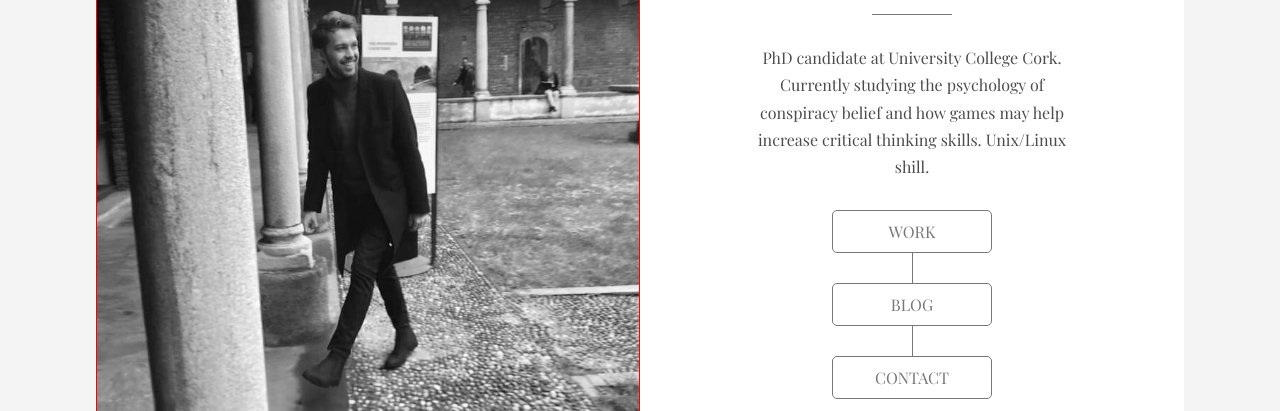
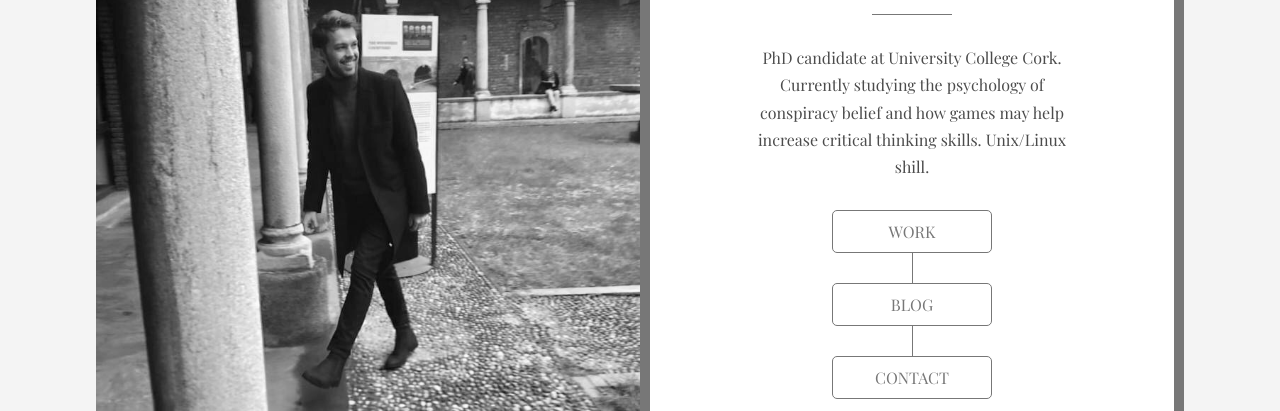
Before and after one commit to Carbon-Bl4ck/Carbon-Bl4ck.github.io, a plain HTML site: page index.html in a window 1280 px wide. Shown: the part 187-598 px from the top of the page. Drawn offline with nearby package versions, Linux system fonts and the light colour scheme.

Commit message:
Update main.css

```diff
--- a/main.css
+++ b/main.css
@@ -21,7 +21,6 @@ section{
 }
 .image{
     background: url("Cian.JPG") center/cover no-repeat;
-    border: 1px solid red;
 }
 .content{
     background: #fff;
@@ -29,6 +28,7 @@ section{
     justify-content: center;
     flex-direction: column;
     align-items: center;
+    border: 10px solid #777;
 }
 .content h2{
     text-transform: uppercase;
```
